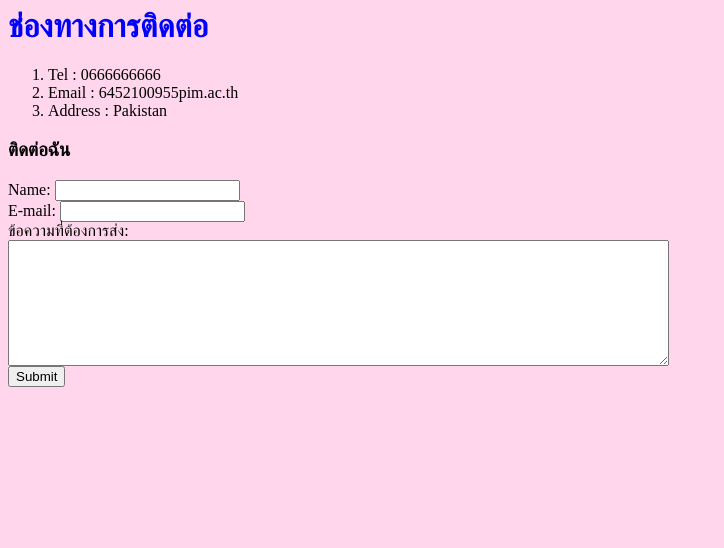
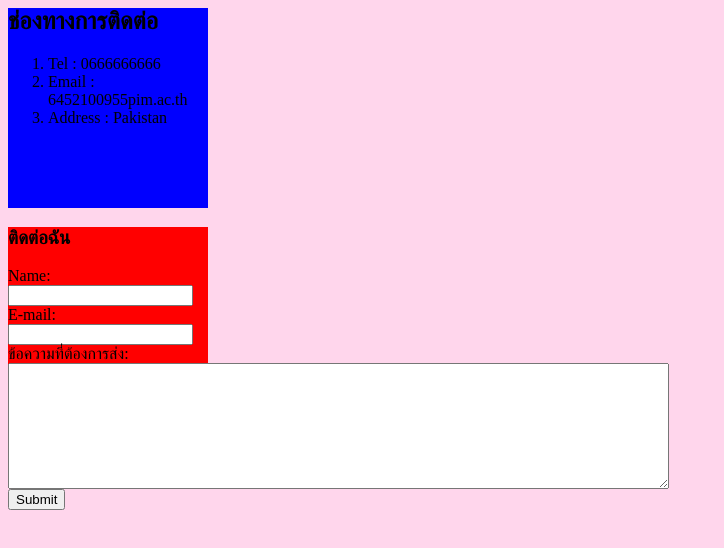
Before and after one commit to Benzlot/Resume, a plain HTML site: page Contact.html in a window 1280 px wide. Shown: the whole page, without its empty margins (0-724 px from the left). Drawn offline with Linux system fonts and the light colour scheme.

Commit message:
Blue&Red boxes added

```diff
--- a/Contact.html
+++ b/Contact.html
@@ -4,13 +4,18 @@
     <title>ช่องทางการติดต่อ</title>
     <link rel="stylesheet" href="Style.css">
   </head>
+
   <body>
-    <h1>ช่องทางการติดต่อ</h1>
+    <div class="middle-container">
+    <h2>ช่องทางการติดต่อ</h2>
     <ol>
       <li>Tel : 0666666666</li>
       <li>Email : 6452100955pim.ac.th</li>
       <li>Address : Pakistan</li>
     </ol>
+  </div>
+
+  <div class="buttom-container">
     <h3>ติดต่อฉัน</h3>
           <form class="" action="mailto:6452100955@stu.pim.ac.th" method="post" >
           <label>Name:</label>
@@ -21,5 +26,6 @@
           <textarea name="message" rows="8" cols="80"></textarea><br>
           <input type="submit" name="" >
         </form>
+      </div>
   </body>
 </html>
--- a/Style.css
+++ b/Style.css
@@ -11,3 +11,16 @@ body{
     color: blue;
 
   }
+
+
+  .middle-container{
+    height: 200px;
+    width: 200px;
+    background-color: blue;
+  }
+
+  .buttom-container{
+    height: 200px;
+    width: 200px;
+    background-color: red;
+  }
```
Also changed, not shown: index.html (+2 -0 lines).
